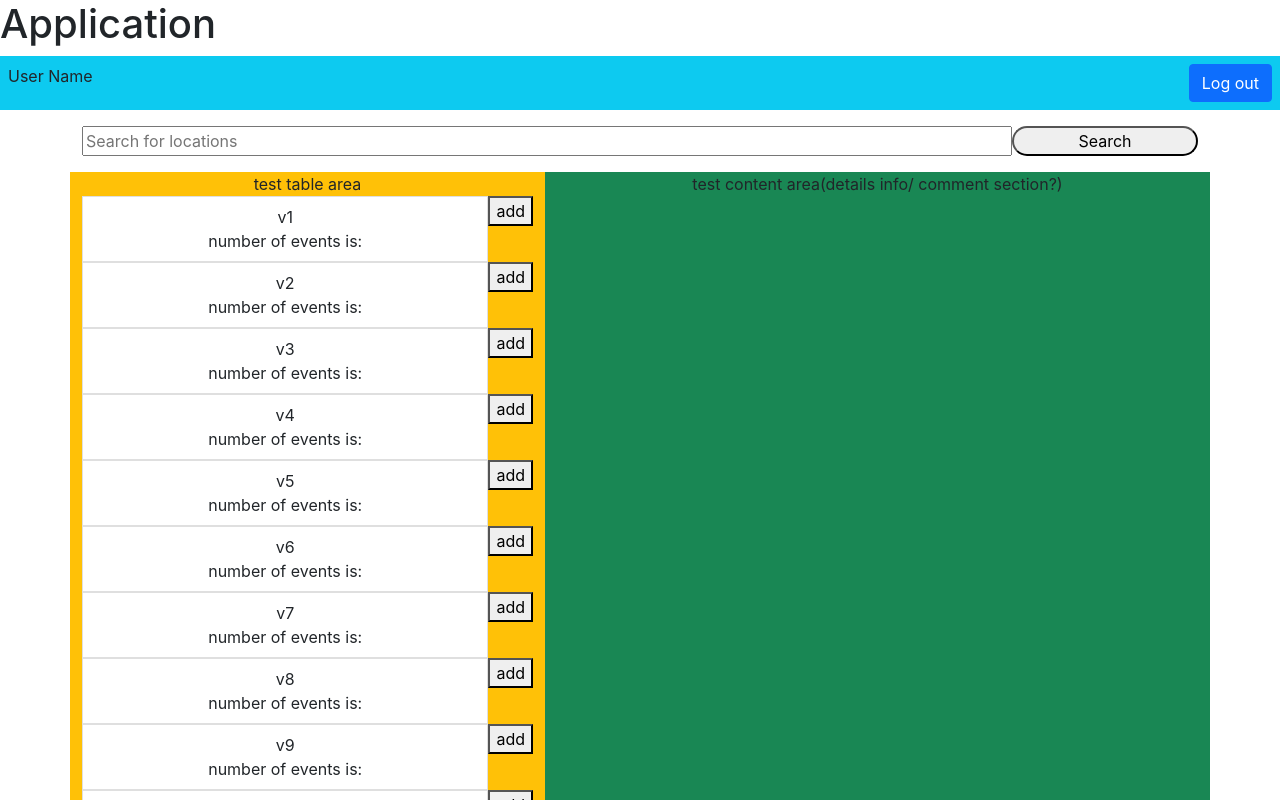
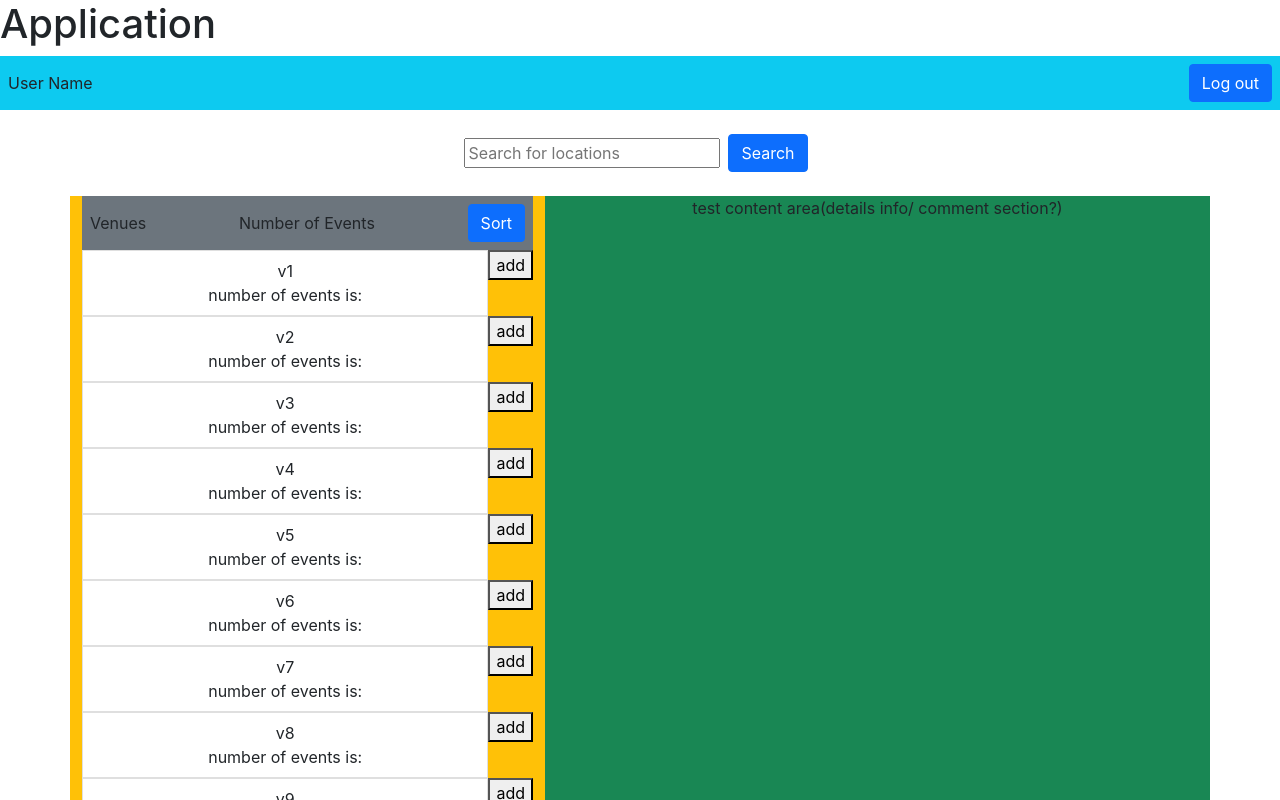
Before and after one commit to LabRat404/Map_of_Events, a React (Create React App) app in the folder 2720_project/: page /Dashboard in a window 1280 px wide. Shown: the top 800 px of the page. Built offline with nearby package versions, Linux system fonts and the light colour scheme.

Commit message:
added dashboard sort button and cleaner look of search

```diff
--- a/2720_project/src/components/Dashboard.js
+++ b/2720_project/src/components/Dashboard.js
@@ -7,7 +7,7 @@ function Dashboard(){
     return(
       <>
         <header>
-          <div className="d-flex bg-info mb-3">
+          <div className="d-flex align-items-center bg-info mb-3">
             <div id = "userName" className="p-2">User Name</div>
             <div className="ms-auto p-2"><button type="submit" className="btn btn-primary">Log out</button></div>
           </div>
@@ -16,14 +16,23 @@ function Dashboard(){
         <div className="container">
 
           <main>
-            <div className="mb-3">
-              <input id = "searchText" className="col-10" type="text" placeholder="Search for locations"></input>
-              <button className="col-2 rounded-pill" type="submit">Search</button>
+            <div className="mb-3  d-flex flex-row justify-content-center align-items-center">
+              <div>
+              <input id = "searchText" type="text" placeholder="Search for locations"></input>
+              </div>
+              <div className="p-2">
+                <button className="btn btn-primary" type="submit">Search</button>
+              </div>
             </div>
-            <div id = "mainContent" className="row mb-3">
+
+            <div id = "mainContent" className="d-flex flex-row row mb-3">
 
               <div id = "table" className="col-5 bg-warning">
-                test table area
+                <div className="d-flex justify-content-between align-items-center bg-secondary">
+                  <div className="p-2">Venues</div>
+                  <div className="p-2">Number of Events</div>
+                  <div className="p-2"><button type="submit" className="btn btn-primary">Sort</button></div>
+                </div>
                 <div className="list-group mb-3">
                   {venues.map((name,index) => <List name={name} i = {index} key={index}/>)}
                 </div>
```
